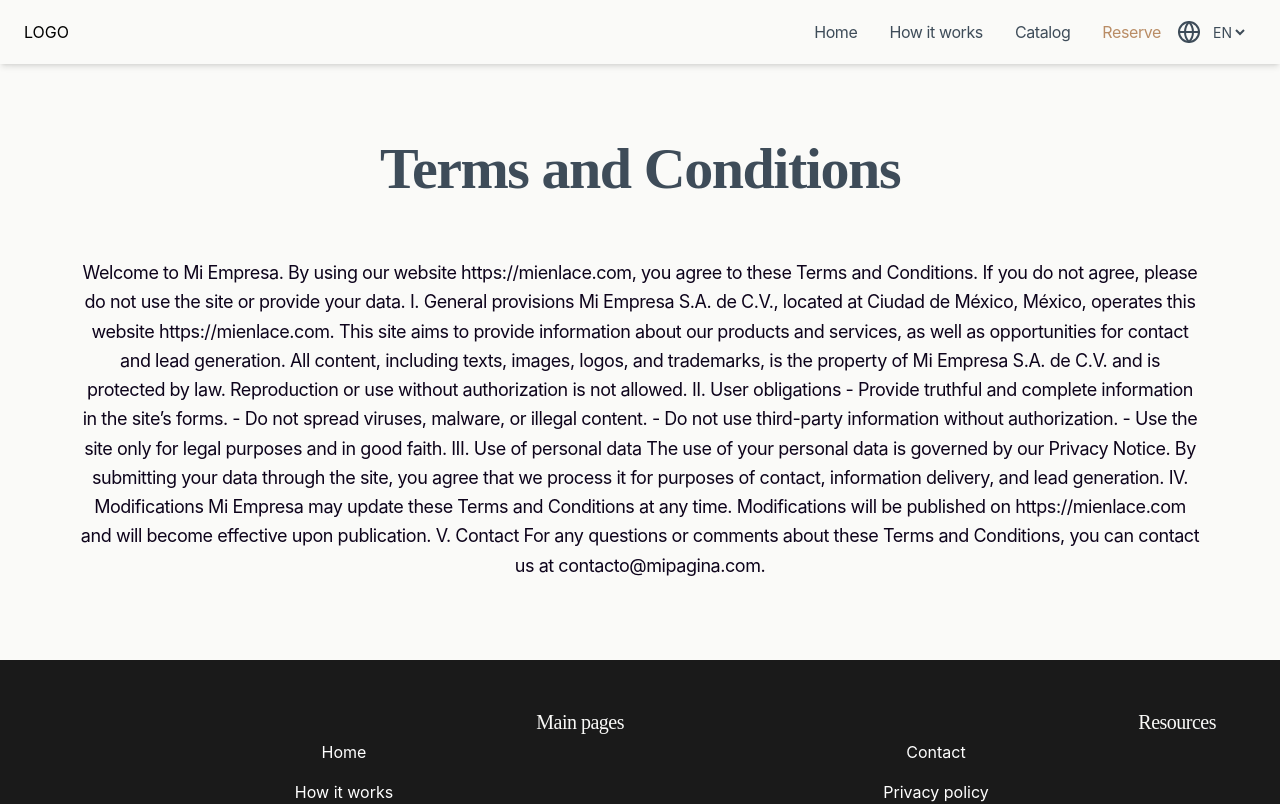
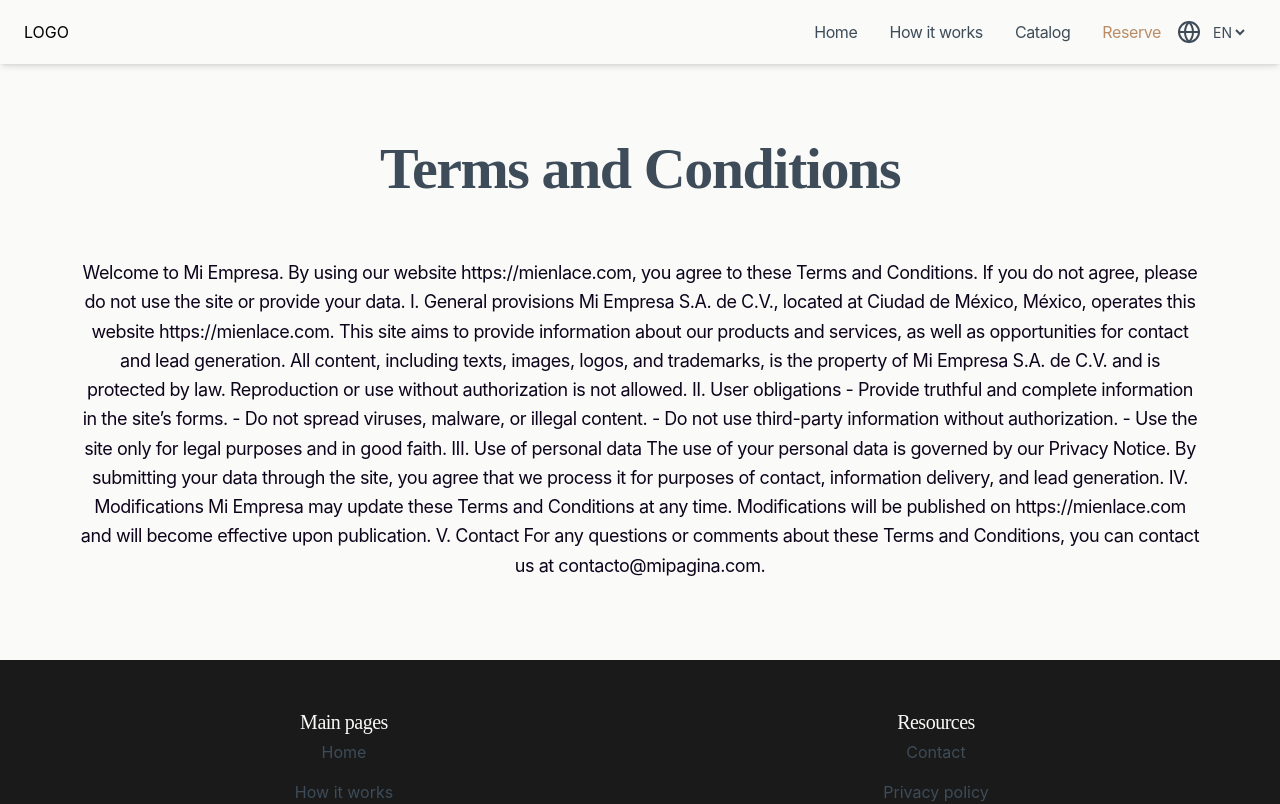
Before and after one commit to omarbramirez/muebleria-mvp, a Next.js app in the folder frontend/: page /en/terms in a window 1280 px wide. Shown: the top 804 px of the page. Built offline with nearby package versions, Linux system fonts and the light colour scheme.

Commit message:
checking on changes

```diff
--- a/frontend/src/app/components/Footer.tsx
+++ b/frontend/src/app/components/Footer.tsx
@@ -19,12 +19,12 @@ export default function Footer() {
                   variant="primaryLight"
                   size="sm"
                   hierarchy="forContent"
-                  className=" !text-right my-1"
+                  className=" !text-center my-1"
                 >{t(section.section)}</Heading>
                 <ul aria-labelledby={section.section} className="space-y-2">
                   {section.links.map((link) => (
                     <li key={`${link.href}`}>
-                      <a
+                      <a className="text-primary"
                         href={`${link.href}`}
                       >
                         {t(link.name)} {/* label traducido */}
```
